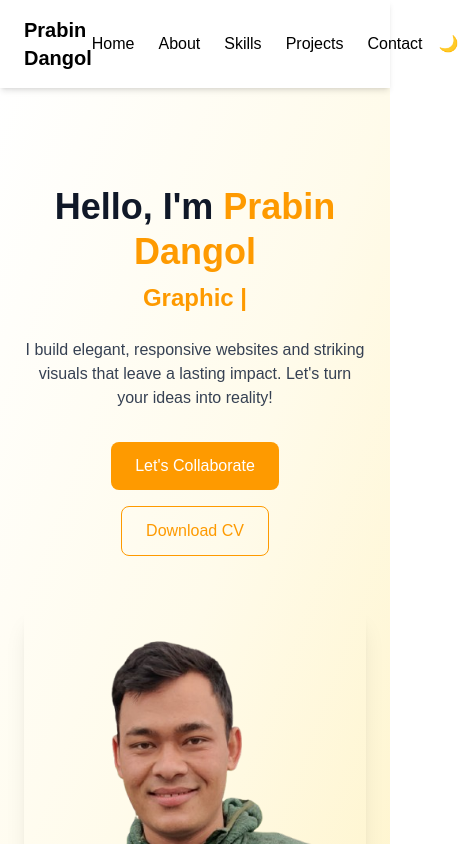
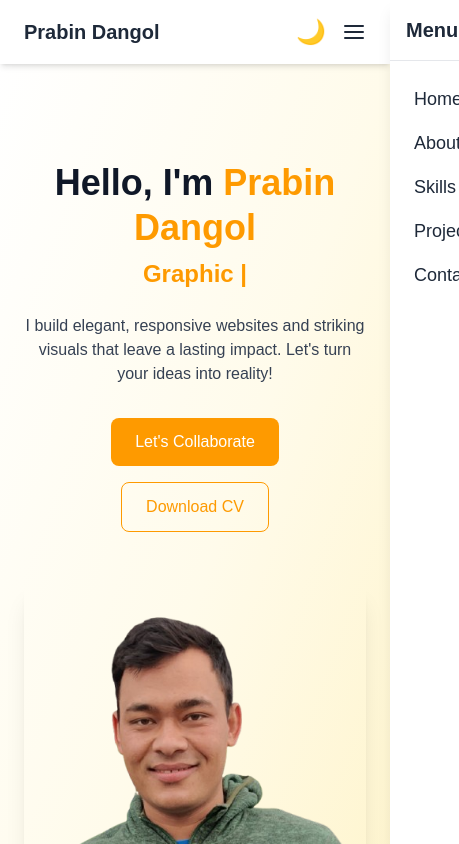
Before and after one commit to iamprabin-git/prabin_portfolio, a Next.js app: page / in a window 390 px wide. Shown: the top 844 px of the page, 459 px wide, since content can reach past the window. Built offline with nearby package versions, Linux system fonts and the light colour scheme.

Commit message:
header correction
Signed-off-by: Prabin Dangol <dprabin23@gmail.com>

```diff
--- a/src/components/Navbar.js
+++ b/src/components/Navbar.js
@@ -1,18 +1,25 @@
 'use client';
 import React, { useState, useEffect } from 'react';
 import navlinks from '../constants/navlinks';
+import { FiMenu} from 'react-icons/fi';
+import { IoMdClose } from "react-icons/io";
 
 function Navbar() {
   const [darkMode, setDarkMode] = useState(false);
+  const [menuOpen, setMenuOpen] = useState(false);
 
   useEffect(() => {
     document.documentElement.classList.toggle('dark', darkMode);
   }, [darkMode]);
 
   return (
-    <nav className="flex justify-between items-center px-6 py-4 shadow-md sticky top-0 z-50 bg-white dark:bg-black">
-      <h1 className="text-xl font-bold">Prabin Dangol</h1>
-      <ul className="flex gap-6">
+    <>
+      {/* Top Navbar */}
+      <nav className="flex justify-between items-center px-6 py-4 shadow-md sticky top-0 z-50 bg-white dark:bg-gray-800">
+        <h1 className="text-xl font-bold text-gray-800 dark:text-white">Prabin Dangol</h1>
+
+        {/* Desktop nav */}
+        <ul className="hidden md:flex gap-6 text-gray-800 dark:text-white">
           {navlinks.map(link => (
             <li key={link.name}>
               <a href={link.href} className="hover:text-amber-500 transition">
@@ -21,10 +28,54 @@ function Navbar() {
             </li>
           ))}
         </ul>
-      <button onClick={() => setDarkMode(!darkMode)} className="ml-4">
+
+        {/* Right icons */}
+        <div className="flex items-center gap-4">
+          <button onClick={() => setDarkMode(!darkMode)} className="text-2xl">
             {darkMode ? '☀️' : '🌙'}
           </button>
+
+          {/* Hamburger icon for mobile */}
+          <button onClick={() => setMenuOpen(true)} className="md:hidden text-2xl text-gray-800 dark:text-white">
+            <FiMenu />
+          </button>
+        </div>
       </nav>
+
+      {/* Mobile drawer menu */}
+      <div
+        className={`fixed top-0 right-0 h-full w-64 bg-white dark:bg-gray-900 shadow-lg z-50 transform transition-transform duration-300 ease-in-out ${
+          menuOpen ? 'translate-x-0' : 'translate-x-full'
+        }`}
+      >
+        <div className="p-4 flex justify-between items-center border-b border-gray-200 dark:border-gray-700">
+          <h2 className="text-xl font-semibold text-gray-800 dark:text-white">Menu</h2>
+          <button onClick={() => setMenuOpen(false)} className="text-2xl text-gray-600 dark:text-gray-300">
+           <IoMdClose />
+          </button>
+        </div>
+        <nav className="flex flex-col gap-4 p-6 text-gray-800 dark:text-white">
+          {navlinks.map(link => (
+            <a
+              key={link.name}
+              href={link.href}
+              onClick={() => setMenuOpen(false)}
+              className="text-lg hover:text-amber-500"
+            >
+              {link.name}
+            </a>
+          ))}
+        </nav>
+      </div>
+
+      {/* Overlay when drawer is open */}
+      {menuOpen && (
+        <div
+          className="fixed inset-0 bg-black/40 z-40"
+          onClick={() => setMenuOpen(false)}
+        ></div>
+      )}
+    </>
   );
 }
 
```
Lines whose indentation alone changed are shown as unchanged.
